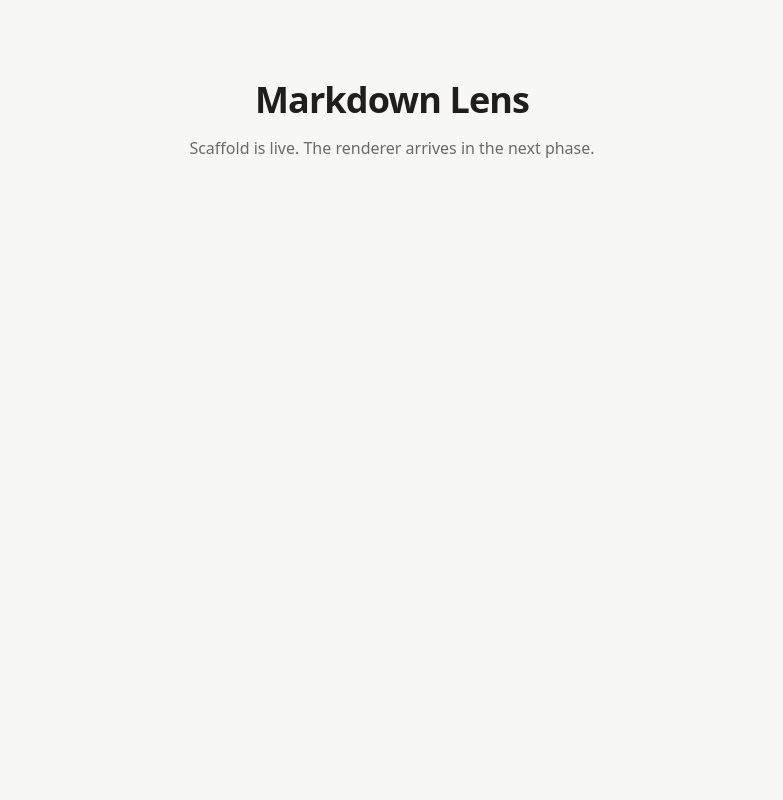
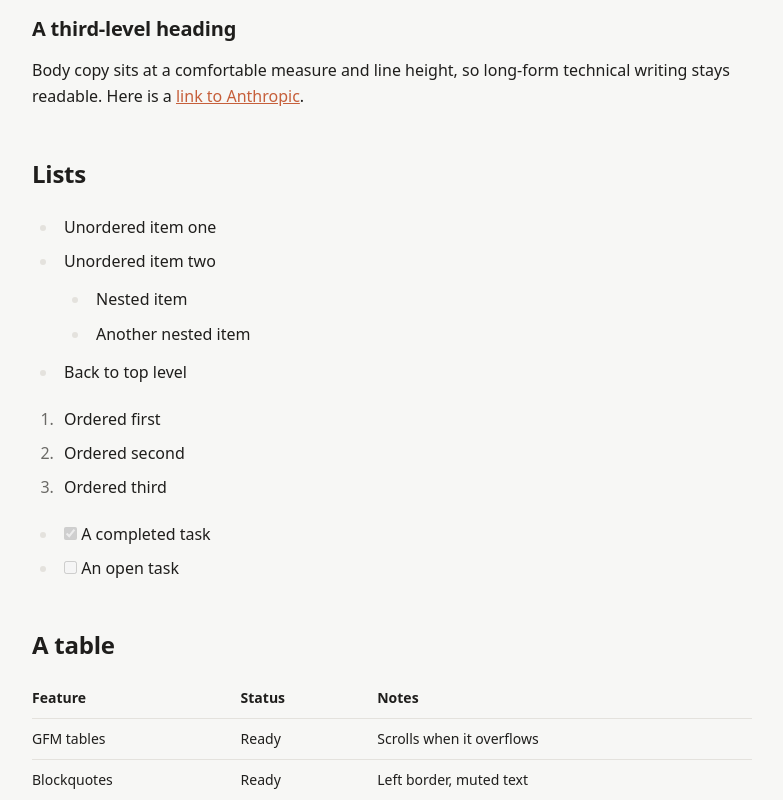
Before and after one commit to AbdullahButt2611/Markdown-Lens, a React (Vite) app: page / in a window 1280 px wide. Shown: the part 280-1080 px from the top of the page, without its empty margins (248-1031 px from the left). Before the commit the page ends 800 px from the top, so only its background shows below. Built offline with nearby package versions, Linux system fonts and the light colour scheme.

Commit message:
replace placeholder content with sample Markdown for rendering demonstration

```diff
--- a/src/App.tsx
+++ b/src/App.tsx
@@ -1,13 +1,59 @@
+import { MarkdownRenderer } from './components/markdown/MarkdownRenderer'
+
+/**
+ * Phase 1 harness: renders a hardcoded sample to prove the pipeline.
+ * Phase 2 replaces this with real in-memory file uploads.
+ */
+const SAMPLE = `# Markdown Lens
+
+A privacy-first reader for your Markdown. **Bold**, *italic*, ~~strikethrough~~,
+and inline \`code\` all render with care.
+
+## Heading hierarchy
+
+### A third-level heading
+
+Body copy sits at a comfortable measure and line height, so long-form technical
+writing stays readable. Here is a [link to Anthropic](https://www.anthropic.com).
+
+## Lists
+
+- Unordered item one
+- Unordered item two
+  - Nested item
+  - Another nested item
+- Back to top level
+
+1. Ordered first
+2. Ordered second
+3. Ordered third
+
+- [x] A completed task
+- [ ] An open task
+
+## A table
+
+| Feature      | Status | Notes                     |
+| ------------ | ------ | ------------------------- |
+| GFM tables   | Ready  | Scrolls when it overflows |
+| Blockquotes  | Ready  | Left border, muted text   |
+| Inline code  | Ready  | Tinted, no highlighting   |
+
+## Blockquote
+
+> The in-memory, no-backend guarantee is the product.
+> There is nothing to save, so nothing can leak.
+
+---
+
+That horizontal rule marks the end of the sample.
+`
+
 function App() {
   return (
     <main className="min-h-screen bg-[color:var(--color-bg)] text-[color:var(--color-fg)]">
-      <div className="mx-auto flex min-h-screen max-w-3xl flex-col items-center justify-center gap-4 px-6 text-center">
-        <h1 className="font-display text-4xl font-bold tracking-tight">
-          Markdown Lens
-        </h1>
-        <p className="max-w-md text-[color:var(--color-fg-muted)]">
-          Scaffold is live. The renderer arrives in the next phase.
-        </p>
+      <div className="mx-auto max-w-3xl px-6 py-16">
+        <MarkdownRenderer content={SAMPLE} />
       </div>
     </main>
   )
```
